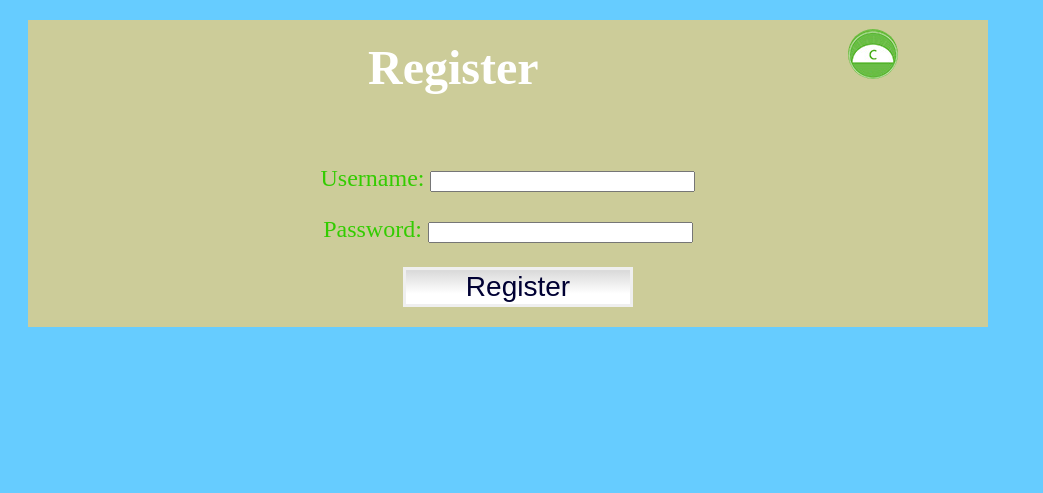
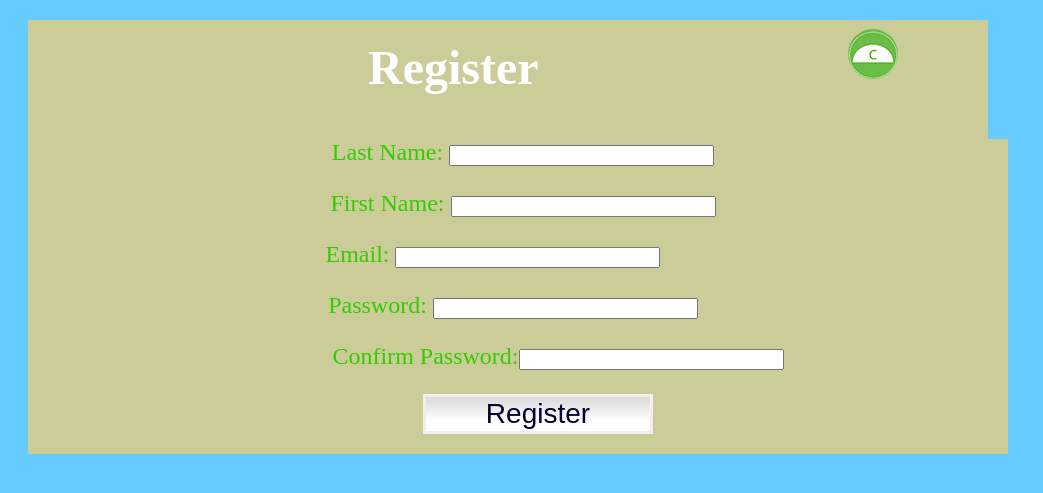
Before and after one commit to ednalda/PWA2, a PHP site: page /registration.html in a window 1280 px wide. Shown: the top 493 px of the page, without its empty margins (0-1043 px from the left). Run offline with PHP 8.4, Linux system fonts and the light colour scheme.

Commit message:
add more input on the register form

```diff
--- a/week1/css/style.css
+++ b/week1/css/style.css
@@ -32,6 +32,7 @@ body {
 .ulHome p{
 	color:#fff;
 }
+
 input:hover{
 	border: solid #66cc33;
 }
@@ -188,12 +189,29 @@ h5{
 		width: 960px;
 		background-color: #cccc99;
 		margin: 20px 20px ;
+
 	}
 
 #formRegister{
+	position: relative;
+	width:960px;
 	background-color: #cccc99;
+	margin: 20px 20px;
 
 }
+	#formRegister p{
+	margin-left: 60px;
+	}
+	#lastName, #firstName{
+		margin-right: 70px;
+	}
+	#email{
+		margin-right: 130px;
+	}
+	#password{
+        margin-right: 90px;
+	}
+
 #icon{
 margin:5px 5px;
 border-radius: 60px;
--- a/week1/index.html
+++ b/week1/index.html
@@ -14,8 +14,8 @@
 		<img src="images/logo.jpg">
       <div="navHome">
       	<ul class="ulHome">
-      		<li><p>Username:<input type="text" name="username" size="10" maxlength="20" /></p></li>
-      		<li><p>Password:<input type="password" name="password" size="10" maxlength="20" /></p></li>
+      		<li><p>Username:<input type="text" required name="username" size="10" maxlength="20"   /></p></li>
+      		<li><p>Password:<input type="password" required name="password" size="10" maxlength="20"/></p></li>
       		<li><input type="submit" name="subscribe" id="login"
           value="Login" /></li>
       	</ul>
--- a/week1/registration.html
+++ b/week1/registration.html
@@ -15,16 +15,23 @@
          <li><img src="images/icon.jpg" id="icon"/></li>
         </ul>
   		<form action="http://www.example.com/login.php" id="formRegister" id="formRegister">
-
-      <p>Username:
-          <input type="text" name="username" size="30" maxlength="60" />
+      <p id="lastName">Last Name:
+          <input type="text" required name="username" size="30" maxlength="60" />
         </p>
-        <p>Password:
-          <input type="password" name="password" size="30" maxlength="60" />
+         <p id="firstName">First Name:
+          <input type="text" required name="username" size="30" maxlength="60" />
+        </p>
+         <p id="email">Email:
+          <input type="text" required name="username" size="30" maxlength="60" />
+        <p id="password">Password:
+          <input type="password"  required name="password" size="30" maxlength="60" />
+        </p>
+         <p> Confirm Password:<input type="password"  required name="password" size="30" maxlength="60" />
         </p>
           <input type="submit" name="subscribe"
           value="Register" class="register"/>
-  	</form>
-  </div>
-</body>
+        </p>
+  	</form><!-- End the form-->
+  </div><!-- End the page-->
+</body><!-- End the body-->
 </html>
```
